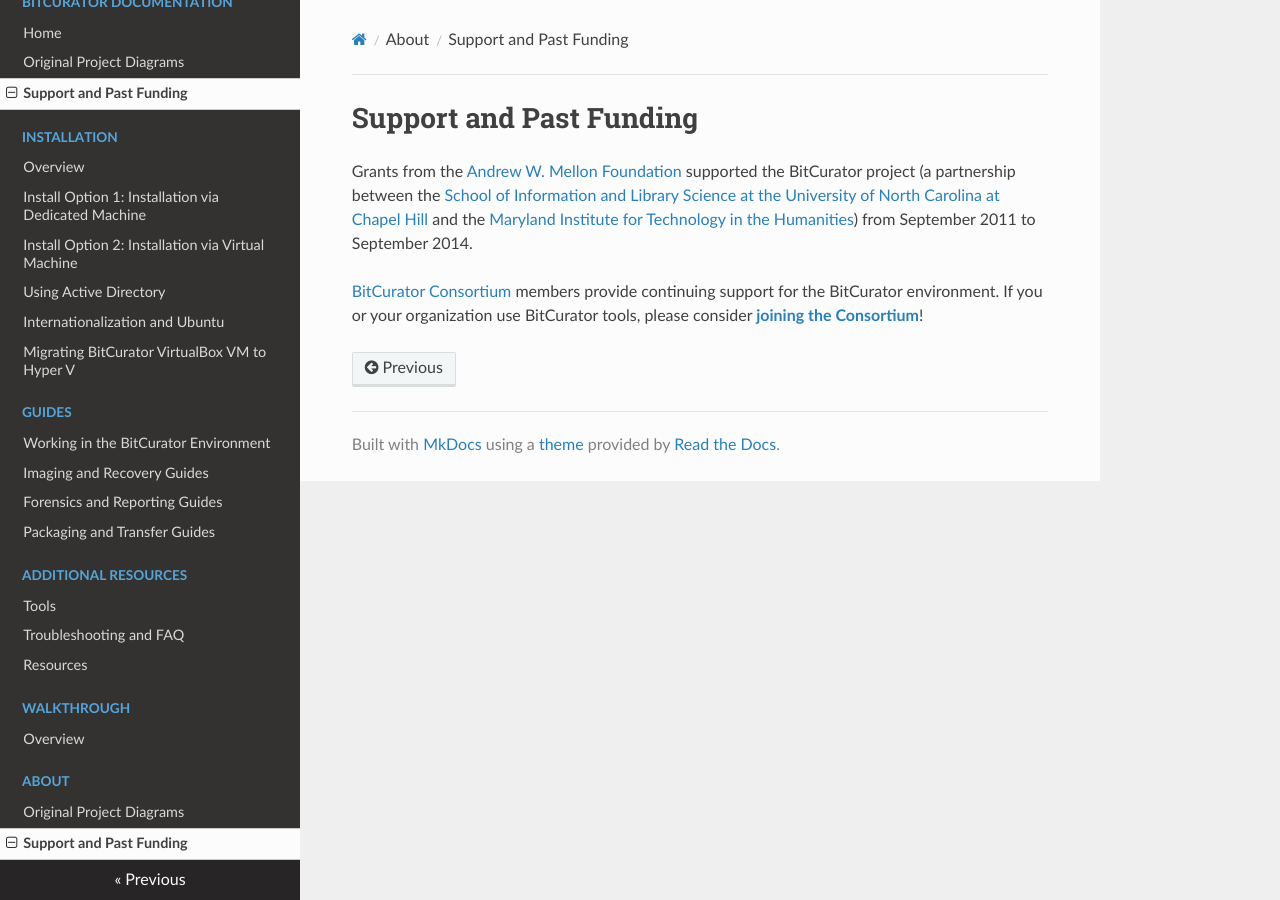
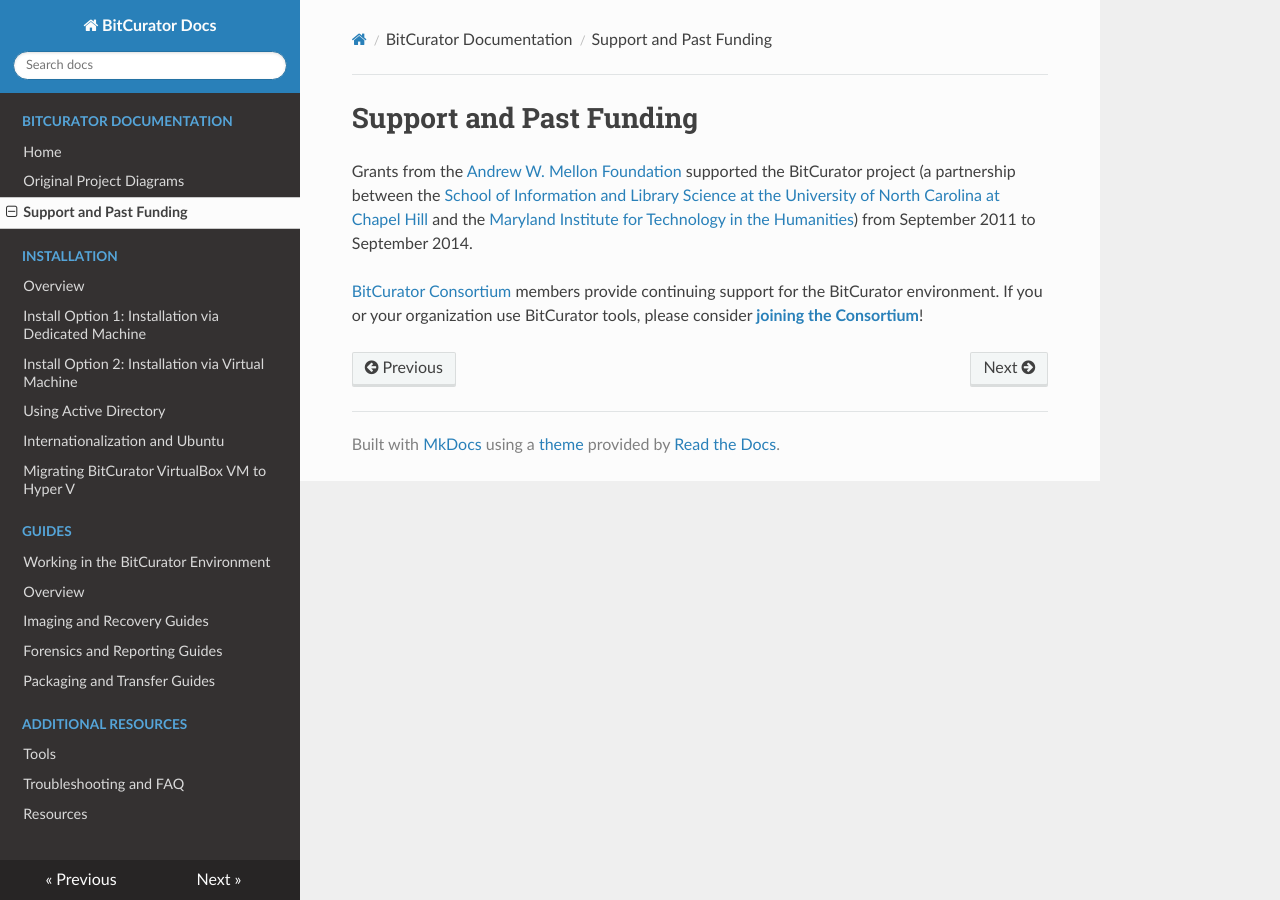
Before and after one commit to BitCurator/documentation, an MkDocs documentation site: the page built from docs/About/Support and Past Funding.md, in a window 1280 px wide. Built offline with MkDocs 1.6.1, drawn with Linux system fonts in a browser that asks for light colours; nearby versions of some CDN libraries.

Commit message:
Update mkdocs.yml
remove about section, move walkthrough into guides

```diff
--- a/mkdocs.yml
+++ b/mkdocs.yml
@@ -14,6 +14,7 @@
     - 'Installing BitCurator/Migrating BitCurator VirtualBox VM to Hyper-V.md'
   - Guides:
     - 'All Step-by-Step Guides/Working in the BitCurator Environment.md'
+    - Overview: 'BitCurator Walkthrough/BitCurator Walkthrough.md'
     - 'All Step-by-Step Guides/Imaging and Recovery Guides.md'
     - 'All Step-by-Step Guides/Forensics and Reporting Guides.md'
     - 'All Step-by-Step Guides/Packaging and Transfer Guides.md'
@@ -21,11 +22,6 @@
     - 'Tools.md'
     - 'Troubleshooting and FAQ.md'
     - 'Resources.md'
-  - Walkthrough:
-    - Overview: 'BitCurator Walkthrough/BitCurator Walkthrough.md'
-  - About:
-    - 'About/Original Project Diagrams.md'
-    - 'About/Support and Past Funding.md'
 
 
 theme: readthedocs
```
